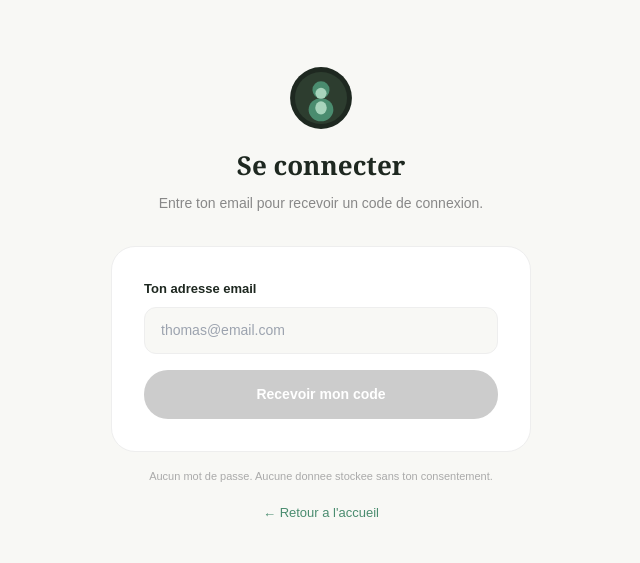
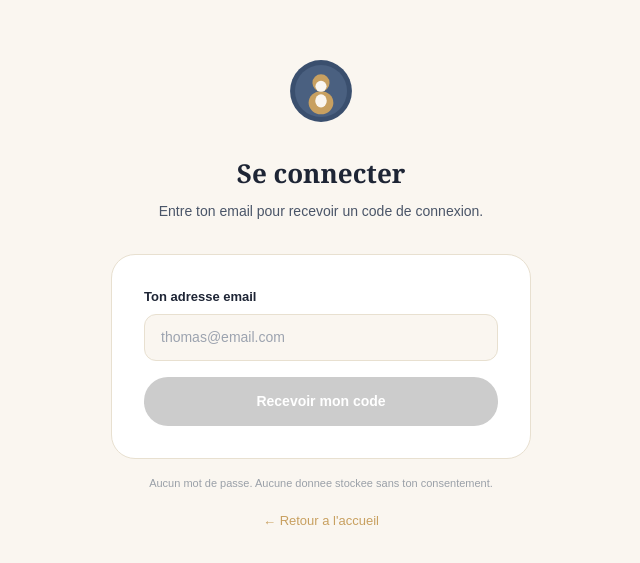
Before and after one commit to Julproject/dadup, a Next.js app: page /login in a window 1280 px wide. Shown: the part 105-668 px from the top of the page, without its empty margins (319-959 px from the left). Built offline with nearby package versions, Linux system fonts and the light colour scheme.

Commit message:
Update page.tsx

```diff
--- a/app/login/page.tsx
+++ b/app/login/page.tsx
@@ -2,6 +2,16 @@
 
 import { useState } from 'react';
 import { useRouter } from 'next/navigation';
+
+const C = {
+  dark: '#1e2535',
+  gold: '#c8a060',
+  cream: '#faf6f0',
+  white: '#ffffff',
+  border: '#e8e0d0',
+  text: '#4a5568',
+  textLight: '#9aa0a8',
+};
 
 export default function LoginPage() {
   const router = useRouter();
@@ -62,56 +72,53 @@ export default function LoginPage() {
   };
 
   return (
-    <main style={{minHeight:'100vh', background:'#f8f8f5', display:'flex', alignItems:'center', justifyContent:'center', padding:'16px', fontFamily:'sans-serif'}}>
+    <main style={{minHeight:'100vh', background:C.cream, display:'flex', alignItems:'center', justifyContent:'center', padding:'16px', fontFamily:'sans-serif'}}>
       <div style={{maxWidth:'420px', width:'100%'}}>
 
         <div style={{textAlign:'center', marginBottom:'32px'}}>
-          <svg viewBox="0 0 300 300" width="64" height="64" style={{margin:'0 auto 16px'}}>
-            <circle cx="150" cy="150" r="145" fill="#1e2820"/>
-            <circle cx="150" cy="150" r="122" fill="#2d3d2f"/>
-            <ellipse cx="150" cy="205" rx="58" ry="54" fill="#4a8c6f"/>
-            <circle cx="150" cy="112" r="40" fill="#4a8c6f"/>
-            <ellipse cx="150" cy="196" rx="27" ry="31" fill="#a8d4bc"/>
-            <circle cx="150" cy="128" r="26" fill="#a8d4bc"/>
-          </svg>
-          <h1 style={{fontSize:'26px', fontWeight:700, color:'#1e2820', margin:'0 0 8px', fontFamily:'Georgia,serif'}}>
-            {step === 'email' ? 'Se connecter' : 'Vérifie tes emails'}
+          <a href="/" style={{textDecoration:'none', display:'inline-block', marginBottom:'24px'}}>
+            <svg viewBox="0 0 300 300" width="64" height="64">
+              <circle cx="150" cy="150" r="145" fill="#3a4f6e"/>
+              <circle cx="150" cy="150" r="122" fill="#4a6080"/>
+              <ellipse cx="150" cy="205" rx="58" ry="54" fill="#c8a060"/>
+              <circle cx="150" cy="112" r="40" fill="#c8a060"/>
+              <ellipse cx="150" cy="196" rx="27" ry="31" fill="#faf6f0"/>
+              <circle cx="150" cy="128" r="26" fill="#faf6f0"/>
+            </svg>
+          </a>
+          <h1 style={{fontSize:'26px', fontWeight:800, color:C.dark, margin:'0 0 8px', fontFamily:'Georgia,serif'}}>
+            {step === 'email' ? 'Se connecter' : 'Verifie tes emails'}
           </h1>
-          <p style={{color:'#888', fontSize:'14px', margin:0}}>
+          <p style={{color:C.text, fontSize:'14px', margin:0}}>
             {step === 'email'
               ? 'Entre ton email pour recevoir un code de connexion.'
-              : `Code envoyé à ${email}. Valable 10 minutes.`}
+              : `Code envoye a ${email}. Valable 10 minutes.`}
           </p>
         </div>
 
-        <div style={{background:'#fff', borderRadius:'24px', padding:'32px', border:'1px solid #eee'}}>
-
+        <div style={{background:C.white, borderRadius:'24px', padding:'32px', border:`1px solid ${C.border}`}}>
           {step === 'email' ? (
             <div style={{display:'flex', flexDirection:'column', gap:'16px'}}>
               <div>
-                <label style={{display:'block', color:'#1e2820', fontSize:'13px', fontWeight:600, marginBottom:'8px'}}>Ton adresse email</label>
+                <label style={{display:'block', color:C.dark, fontSize:'13px', fontWeight:600, marginBottom:'8px'}}>Ton adresse email</label>
                 <input
                   type="email"
                   placeholder="thomas@email.com"
                   value={email}
                   onChange={e => setEmail(e.target.value)}
                   onKeyDown={e => e.key === 'Enter' && sendCode()}
-                  style={{width:'100%', background:'#f8f8f5', border:'1px solid #eee', borderRadius:'12px', padding:'12px 16px', fontSize:'14px', color:'#1e2820', boxSizing:'border-box'}}
+                  style={{width:'100%', background:C.cream, border:`1px solid ${C.border}`, borderRadius:'12px', padding:'12px 16px', fontSize:'14px', color:C.dark, boxSizing:'border-box' as const, fontFamily:'sans-serif'}}
                 />
               </div>
               {error && <p style={{color:'#cc4444', fontSize:'13px', margin:0}}>{error}</p>}
-              <button
-                onClick={sendCode}
-                disabled={loading || !email}
-                style={{background: email ? '#1e2820' : '#ccc', color: email ? '#f5c842' : '#fff', border:'none', borderRadius:'24px', padding:'14px', fontSize:'14px', fontWeight:700, cursor: email ? 'pointer' : 'not-allowed'}}
-              >
+              <button onClick={sendCode} disabled={loading || !email} style={{background: email ? C.dark : '#ccc', color: email ? C.white : C.white, border:'none', borderRadius:'24px', padding:'14px', fontSize:'14px', fontWeight:700, cursor: email ? 'pointer' : 'not-allowed', fontFamily:'sans-serif'}}>
                 {loading ? 'Envoi en cours...' : 'Recevoir mon code'}
               </button>
             </div>
           ) : (
             <div style={{display:'flex', flexDirection:'column', gap:'16px'}}>
               <div>
-                <label style={{display:'block', color:'#1e2820', fontSize:'13px', fontWeight:600, marginBottom:'8px'}}>Code a 6 chiffres</label>
+                <label style={{display:'block', color:C.dark, fontSize:'13px', fontWeight:600, marginBottom:'8px'}}>Code a 6 chiffres</label>
                 <input
                   type="text"
                   placeholder="123456"
@@ -119,36 +126,26 @@ export default function LoginPage() {
                   onChange={e => setCode(e.target.value.replace(/\D/g, '').slice(0, 6))}
                   onKeyDown={e => e.key === 'Enter' && verifyCode()}
                   maxLength={6}
-                  style={{width:'100%', background:'#f8f8f5', border:'1px solid #eee', borderRadius:'12px', padding:'16px', fontSize:'28px', fontWeight:700, color:'#1e2820', boxSizing:'border-box', textAlign:'center', letterSpacing:'12px'}}
+                  style={{width:'100%', background:C.cream, border:`1px solid ${C.border}`, borderRadius:'12px', padding:'16px', fontSize:'28px', fontWeight:700, color:C.dark, boxSizing:'border-box' as const, textAlign:'center', letterSpacing:'12px', fontFamily:'sans-serif'}}
                 />
               </div>
               {error && <p style={{color:'#cc4444', fontSize:'13px', margin:0}}>{error}</p>}
-              <button
-                onClick={verifyCode}
-                disabled={loading || code.length !== 6}
-                style={{background: code.length === 6 ? '#1e2820' : '#ccc', color: code.length === 6 ? '#f5c842' : '#fff', border:'none', borderRadius:'24px', padding:'14px', fontSize:'14px', fontWeight:700, cursor: code.length === 6 ? 'pointer' : 'not-allowed'}}
-              >
+              <button onClick={verifyCode} disabled={loading || code.length !== 6} style={{background: code.length === 6 ? C.dark : '#ccc', color:C.white, border:'none', borderRadius:'24px', padding:'14px', fontSize:'14px', fontWeight:700, cursor: code.length === 6 ? 'pointer' : 'not-allowed', fontFamily:'sans-serif'}}>
                 {loading ? 'Verification...' : 'Acceder a mon espace'}
               </button>
-              <button
-                onClick={() => { setStep('email'); setCode(''); setError(''); }}
-                style={{background:'none', border:'none', color:'#888', fontSize:'13px', cursor:'pointer', padding:'4px'}}
-              >
+              <button onClick={() => { setStep('email'); setCode(''); setError(''); }} style={{background:'none', border:'none', color:C.textLight, fontSize:'13px', cursor:'pointer', padding:'4px', fontFamily:'sans-serif'}}>
                 Changer d'email
               </button>
             </div>
           )}
-
         </div>
 
-        <p style={{textAlign:'center', color:'#aaa', fontSize:'11px', marginTop:'16px', lineHeight:1.5}}>
+        <p style={{textAlign:'center', color:C.textLight, fontSize:'11px', marginTop:'16px', lineHeight:1.5}}>
           Aucun mot de passe. Aucune donnee stockee sans ton consentement.
         </p>
-
         <div style={{textAlign:'center', marginTop:'16px'}}>
-          <a href="/" style={{color:'#4a8c6f', fontSize:'13px', textDecoration:'none'}}>← Retour a l'accueil</a>
+          <a href="/" style={{color:C.gold, fontSize:'13px', textDecoration:'none'}}>← Retour a l'accueil</a>
         </div>
-
       </div>
     </main>
   );
```
